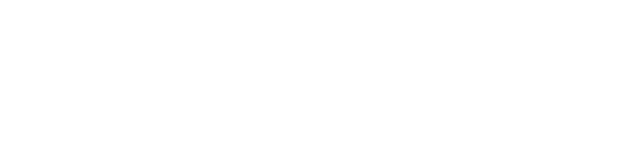
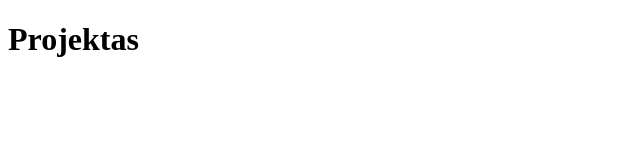
Before and after one commit to EdgarasLaptevas/Projektas, a plain HTML site: page index.html in a window 1280 px wide. Shown: the whole page, without its empty margins (0-640 px from the left). Drawn offline with Linux system fonts and the light colour scheme.

Commit message:
Add style.css

```diff
--- /dev/null
+++ b/CSS/style.css
@@ -0,0 +1 @@
+ * {box-sizing: border-box;}
--- a/index.html
+++ b/index.html
@@ -6,6 +6,6 @@
     <title>Document</title>
 </head>
 <body>
-
+    <h1>Projektas</h1>
 </body>
 </html>
```
